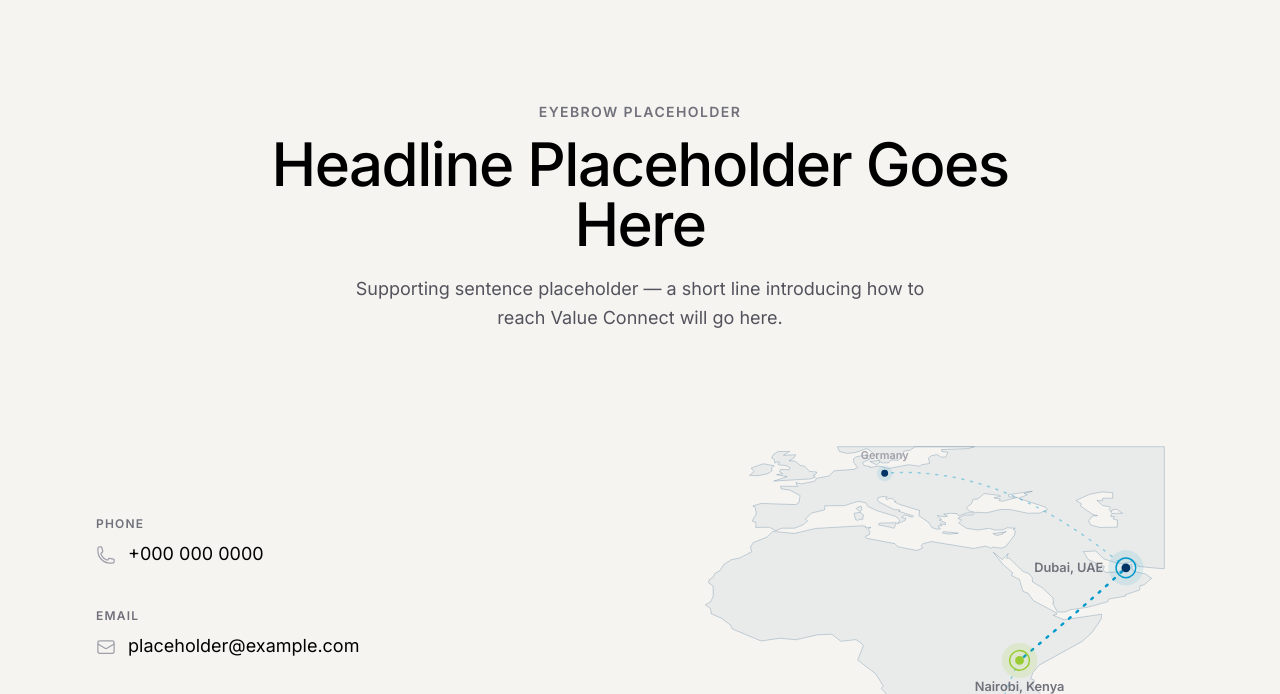
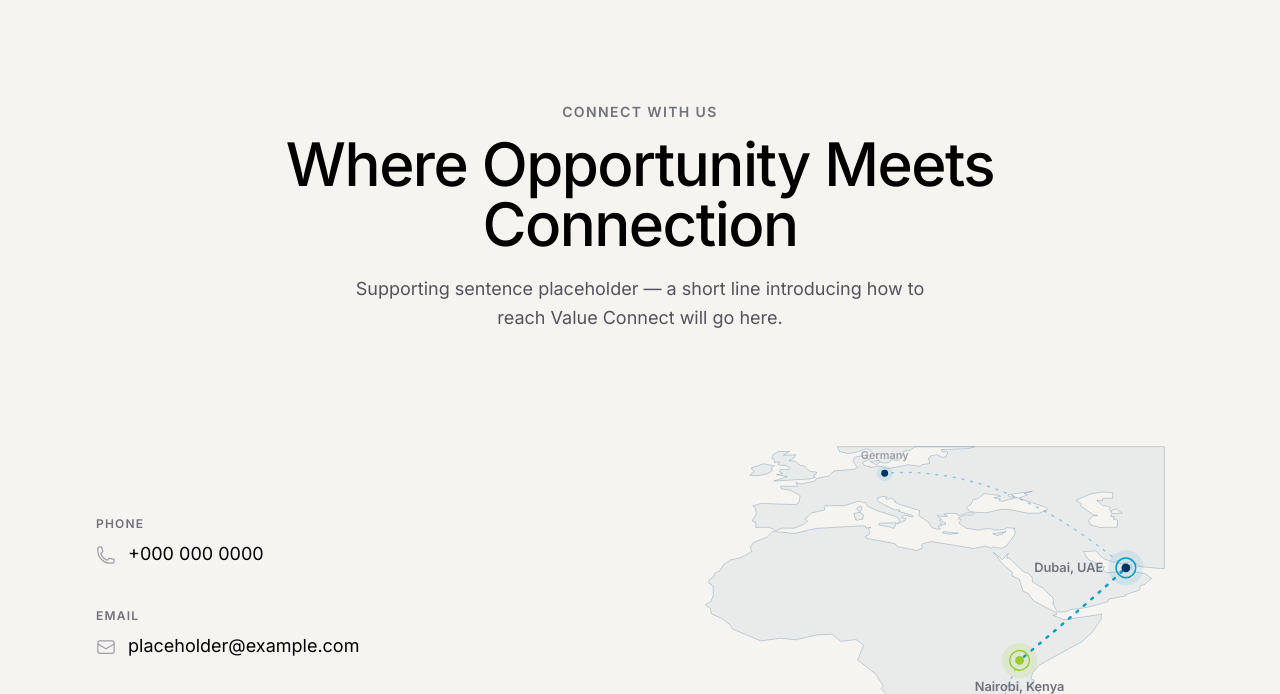
Before and after one commit to thndlovu/Value-Connect-Redesign, a website: page contact.html in a window 1280 px wide. Shown: the part 106-800 px from the top of the page. Drawn offline with nearby package versions, Linux system fonts and the light colour scheme.

Commit message:
Update placeholder titles on Contact Us.

```diff
--- a/contact.html
+++ b/contact.html
@@ -317,12 +317,12 @@
             <p
               class="text-sm font-semibold tracking-widest text-zinc-500 uppercase dark:text-zinc-400"
             >
-              Eyebrow Placeholder
+              Connect With Us
             </p>
             <h1
               class="mx-auto mt-3 max-w-3xl text-4xl font-medium tracking-tight text-black md:text-5xl lg:text-6xl dark:text-white"
             >
-              Headline Placeholder Goes Here
+              Where Opportunity Meets Connection
             </h1>
             <p
               class="mx-auto mt-5 max-w-xl text-lg leading-relaxed text-zinc-600 dark:text-zinc-400"
```
